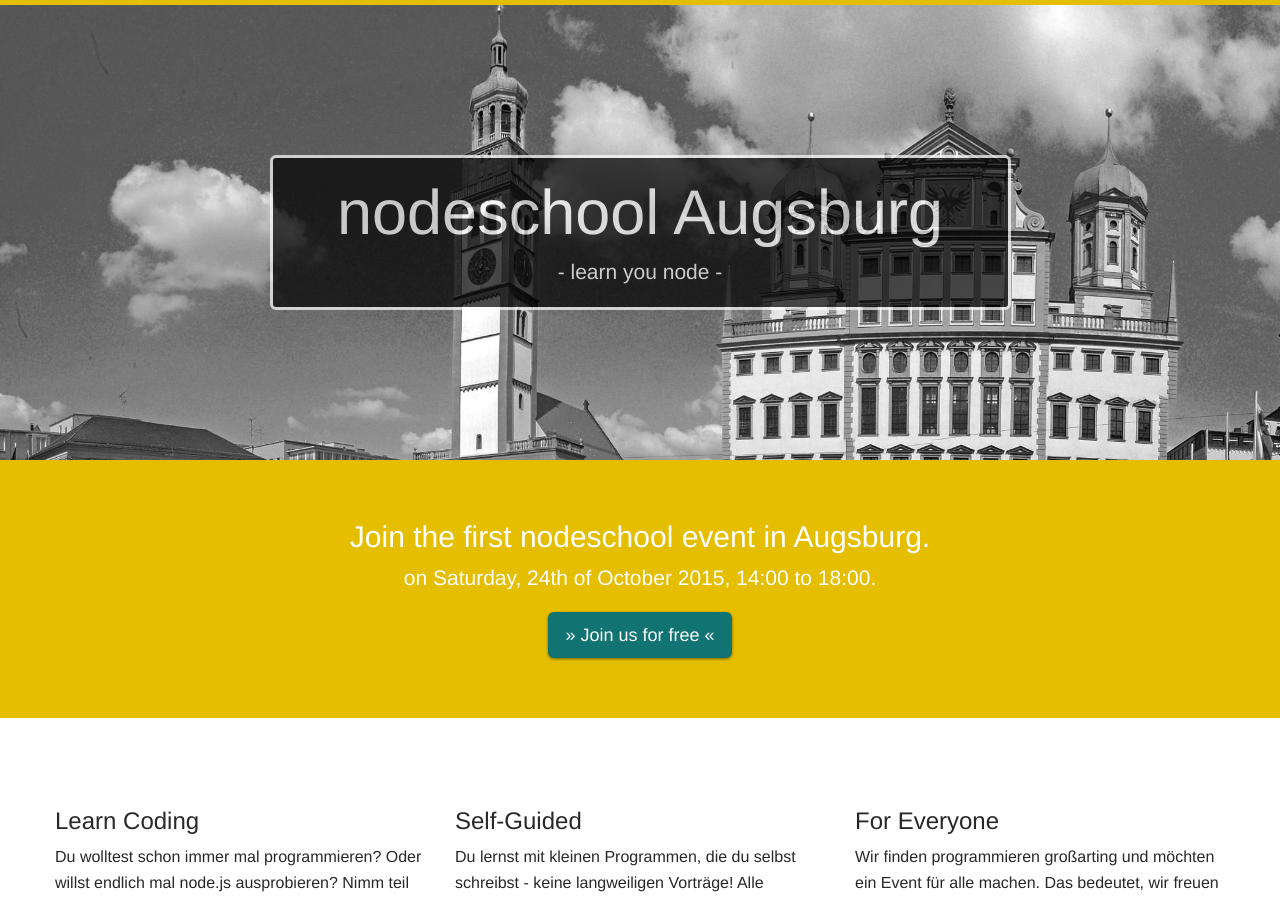
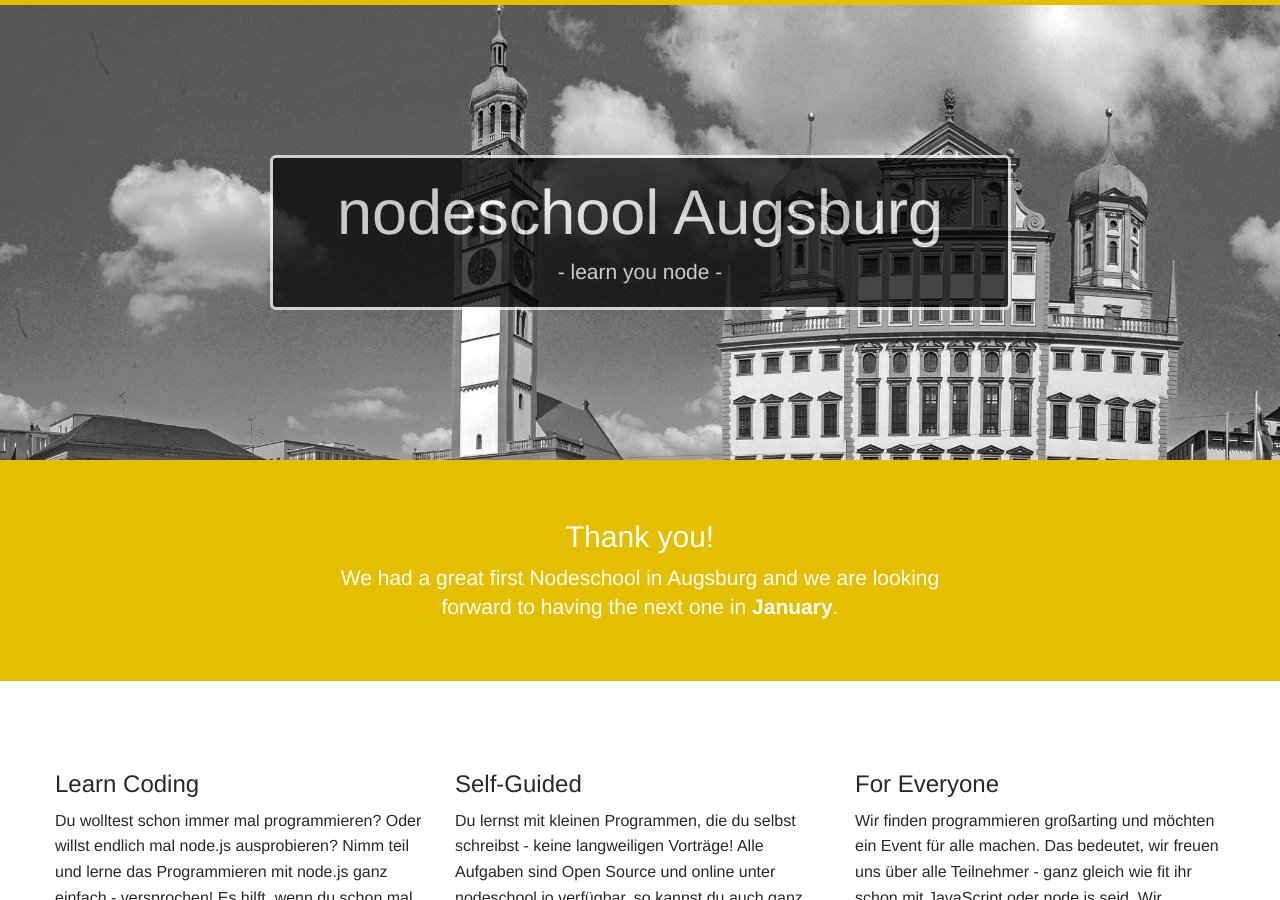
Before and after one commit to nodeschool/augsburg, a Jekyll site: the page built from index.html, in a window 1280 px wide and 900 px high. Built offline with Jekyll 4.4.1, drawn with Linux system fonts in a browser that asks for light colours.

Commit message:
Update event section

```diff
--- a/index.html
+++ b/index.html
@@ -4,13 +4,10 @@
 <div>
     <div class="container-fluid content event">
         <div class="row">
-            <div class="col-md-12 text-center">
-                <h2>Join the first nodeschool event in Augsburg.</h2>
+            <div class="col-md-6 col-md-offset-3 text-center">
+                <h2>Thank you!</h2>
                 <p class="lead">
-                    on Saturday, 24th of October 2015, 14:00 to 18:00.
-                </p>
-                <p class="lead">
-                    <a class="btn btn-lg btn-spinach" href="https://ti.to/nodeschool-augsburg/nodeschool-augsburg-oktober-2015">&raquo; Join us for free &laquo;</a>
+                    We had a great first Nodeschool in Augsburg and we are looking forward to having the next one in <strong>January</strong>.
                 </p>
             </div>
         </div>
```
